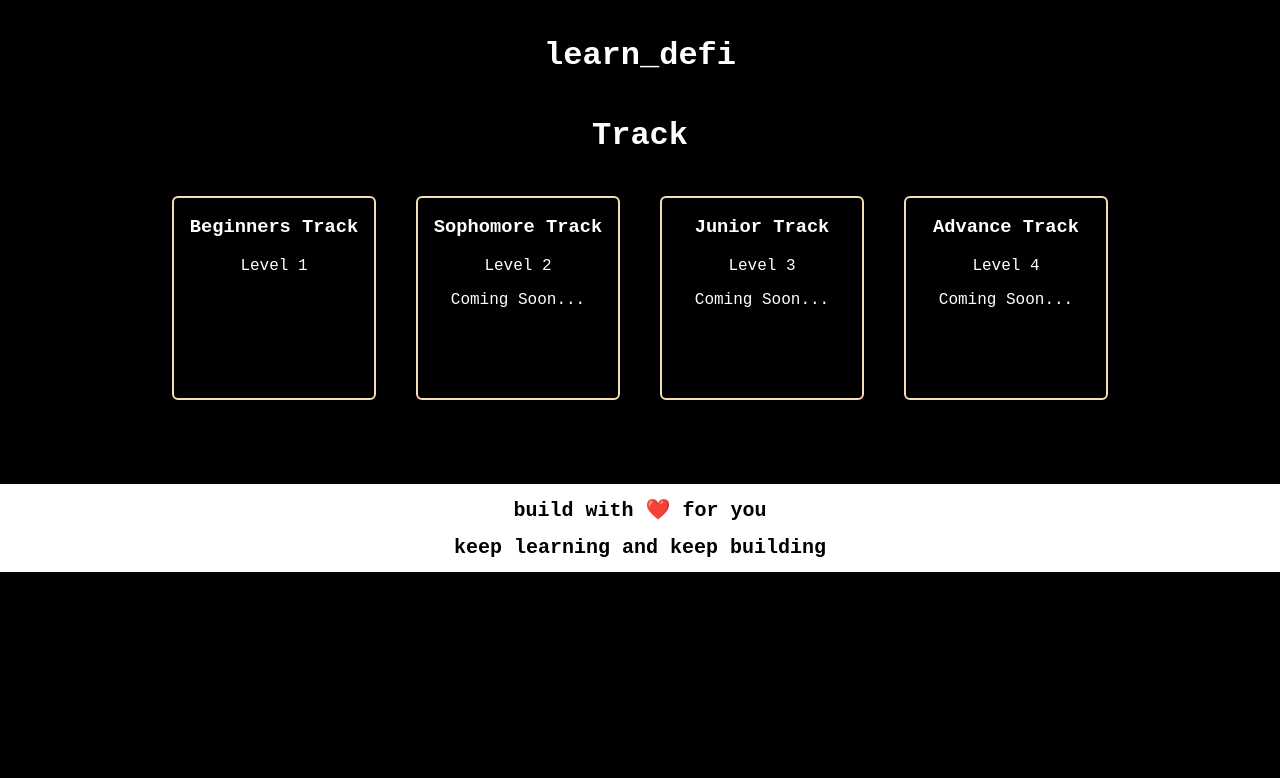
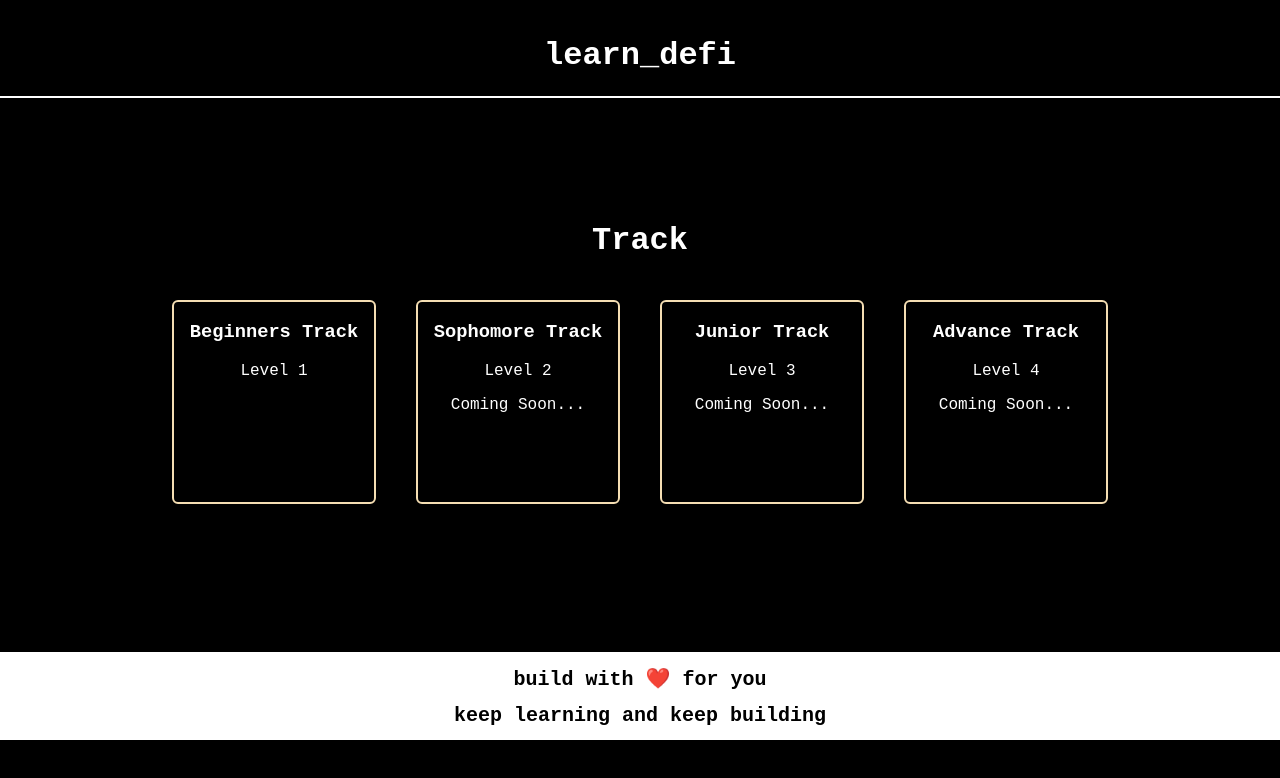
Before and after one commit to DappCoderr/use-DeFi, a React (Create React App) app in the folder web/: page / in a window 1280 px wide. Shown: the top 778 px of the page. Built offline with nearby package versions, Linux system fonts and the light colour scheme.

Commit message:
Update App.css

```diff
--- a/web/src/styles/App.css
+++ b/web/src/styles/App.css
@@ -2,6 +2,8 @@
   height: 100%;
   width: 100%;
   color: white;
+  display: flex;
+  flex-direction: column;
 }
 
 .header {
@@ -10,6 +12,7 @@
   flex-direction: column;
   text-align: center;
   align-items: center;
+  border-bottom: 2px solid white;
 }
 
 .content {
@@ -18,7 +21,9 @@
   flex-direction: column;
   justify-content: center;
   align-items: center;
-  margin-bottom: 5%;
+  justify-items: center;
+  padding-top: 8%;
+  padding-bottom: 10%;
 }
 
 .container {
```
